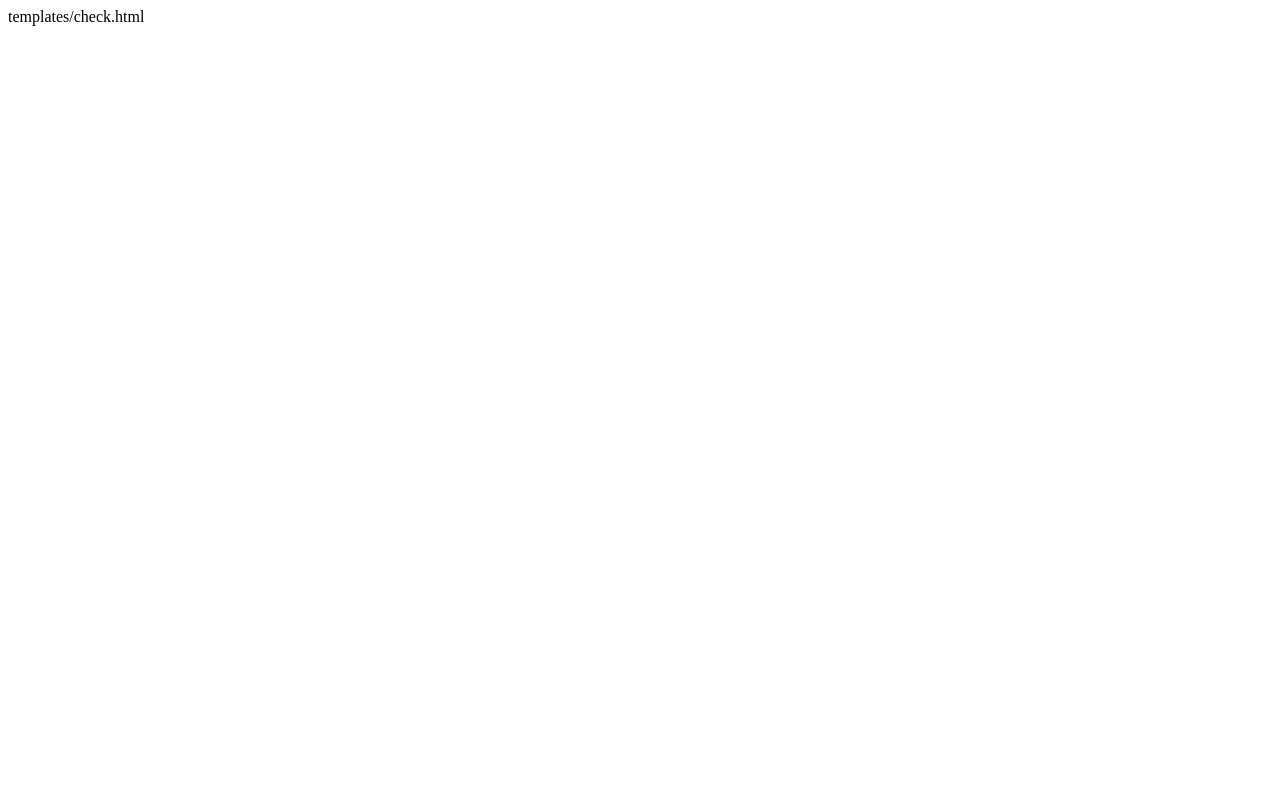
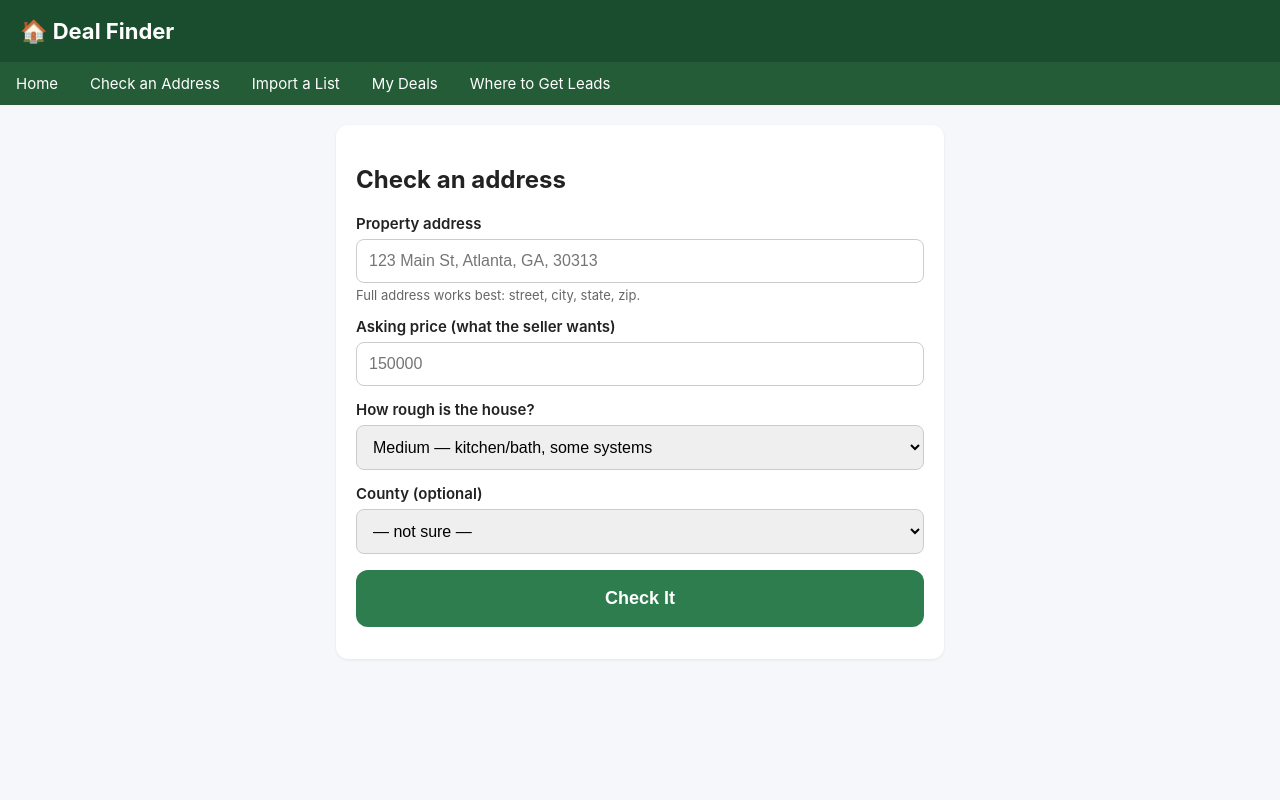
Before and after one commit to ceoace/Deal-finder, a Flask app: page /check in a window 1280 px wide. Before the commit the page is almost empty. Run offline with Flask 3, Linux system fonts and the light colour scheme.

Commit message:
Update Check.html

```diff
--- a/Templates/Templates/Check.html
+++ b/Templates/Templates/Check.html
@@ -1 +1,66 @@
-templates/check.html
+{% extends "base.html" %}
+{% block title %}Check an Address{% endblock %}
+{% block content %}
+
+{% if result %}
+    {% if result.error %}
+        <div class="card">
+            <p><b>Couldn't look that address up.</b></p>
+            <p style="color:#8b1e1e;">{{ result.error }}</p>
+            <p class="hint">Double check the spelling, or make sure it's a full address (street, city, state, zip).</p>
+        </div>
+    {% else %}
+        <div class="result-banner {{ 'result-yes' if result.is_deal else 'result-no' }}">
+            {% if result.is_deal %}
+                ✅ Looks like a good deal!
+            {% else %}
+                ❌ Not a deal at this price
+            {% endif %}
+        </div>
+        <div class="card">
+            <p style="font-size:15px;">
+                This house could sell for about <b>${{ '{:,.0f}'.format(result.arv) if result.arv else '?' }}</b>
+                after it's fixed up. Fixing it up would cost around
+                <b>${{ '{:,.0f}'.format(result.repairs) if result.repairs else '?' }}</b>.
+                That means the most you should offer is about
+                <b>${{ '{:,.0f}'.format(result.mao) if result.mao else '?' }}</b>.
+            </p>
+            <div class="stat-row"><span>Address</span><span>{{ result.address }}</span></div>
+            <div class="stat-row"><span>Asking price</span><span>${{ '{:,.0f}'.format(result.asking_price) if result.asking_price else '—' }}</span></div>
+            <div class="stat-row"><span>After-Repair Value (ARV)</span><span>${{ '{:,.0f}'.format(result.arv) if result.arv else '—' }}</span></div>
+            <div class="stat-row"><span>Estimated repairs</span><span>${{ '{:,.0f}'.format(result.repairs) if result.repairs else '—' }}</span></div>
+            <div class="stat-row"><span>Max offer (MAO)</span><span>${{ '{:,.0f}'.format(result.mao) if result.mao else '—' }}</span></div>
+        </div>
+    {% endif %}
+    <a class="big-button secondary" href="{{ url_for('check') }}">Check Another Address</a>
+{% endif %}
+
+<div class="card">
+    <h2>Check an address</h2>
+    <form method="POST">
+        <label>Property address</label>
+        <input type="text" name="address" placeholder="123 Main St, Atlanta, GA, 30313" required>
+        <div class="hint">Full address works best: street, city, state, zip.</div>
+
+        <label>Asking price (what the seller wants)</label>
+        <input type="number" name="asking_price" placeholder="150000">
+
+        <label>How rough is the house?</label>
+        <select name="condition">
+            <option value="light">Light — just needs paint/carpet</option>
+            <option value="medium" selected>Medium — kitchen/bath, some systems</option>
+            <option value="heavy">Heavy — full gut rehab</option>
+        </select>
+
+        <label>County (optional)</label>
+        <select name="county">
+            <option value="">— not sure —</option>
+            {% for c in counties %}
+                <option value="{{ c.name }}">{{ c.name }}</option>
+            {% endfor %}
+        </select>
+
+        <button class="big-button" type="submit" style="margin-top:16px; border:none;">Check It</button>
+    </form>
+</div>
+{% endblock %}
```
